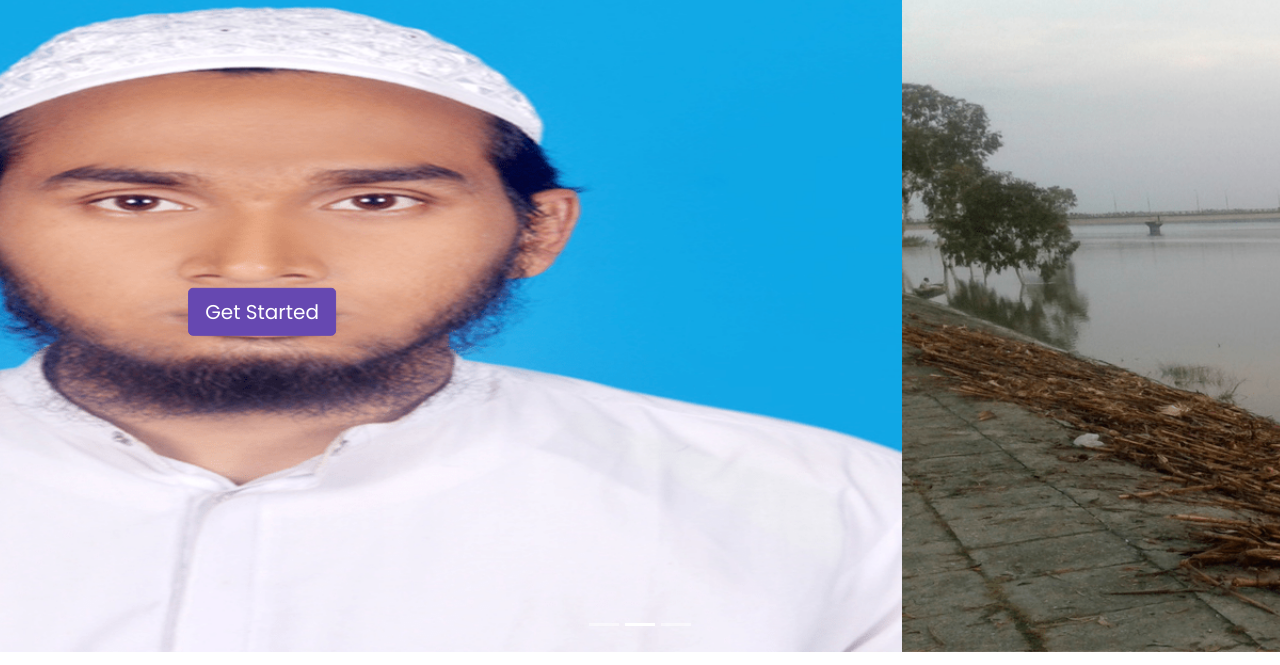
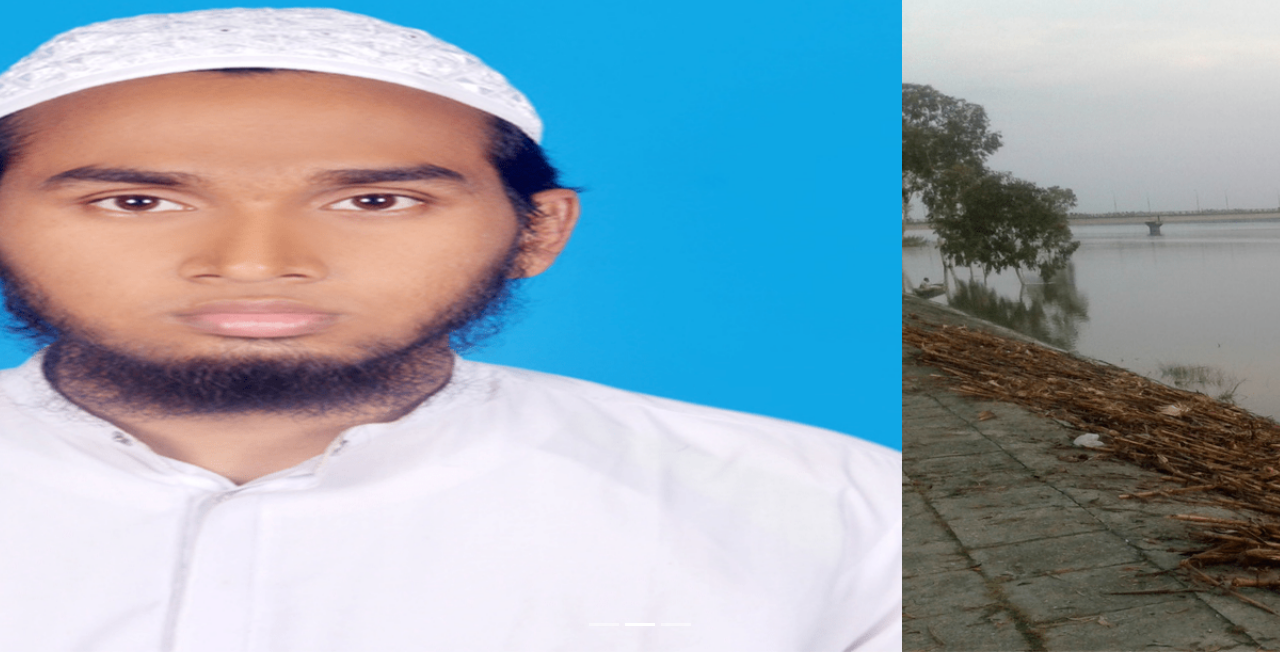
Before and after one commit to IT-17005/My-first-bootstrap-project, a plain HTML site: page index.html in a window 1280 px wide. Shown: the part 89-754 px from the top of the page. Drawn offline with nearby package versions, Linux system fonts and the light colour scheme.

Commit message:
Update index.html

```diff
--- a/index.html
+++ b/index.html
@@ -50,7 +50,7 @@
 <div class="carousel-caption">
 	<!-- <h1 class="display-6">Hi! My Name is </h1> -->
 	<!-- <h1 class="display-6">Md. Nazmul Hasan Ruhan </h1> -->
-	<button type="button" class="btn btn-primary btn-lg"> Get Started </button>
+<!-- 	<button type="button" class="btn btn-primary btn-lg"> Get Started </button> -->
 </div>
 	</div>
 	<div class="carousel-item">
```
